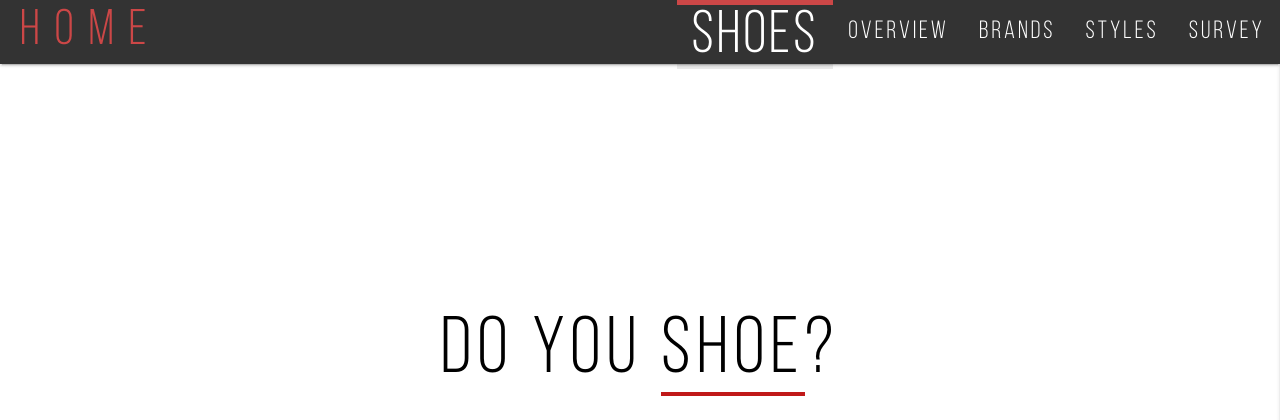
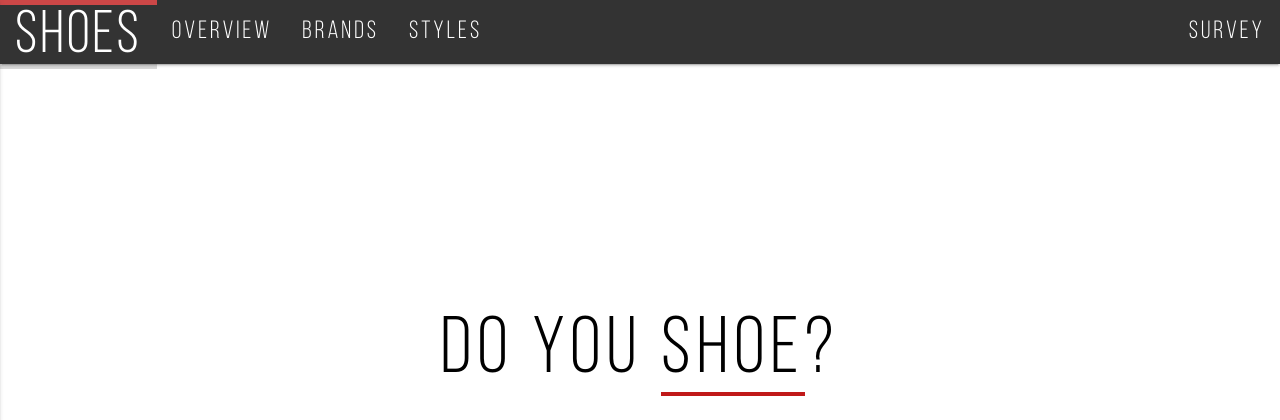
Before and after one commit to aaraymond/CSC174_Assignment9, a PHP site: page /CSC174_Assignment9/ in a window 1280 px wide. Shown: the top 420 px of the page. Run offline with PHP 8.4, Linux system fonts and the light colour scheme; some libraries are stand-ins or nearby versions.

Commit message:
Changed Navbar for f pattern

```diff
--- a/css/override.css
+++ b/css/override.css
@@ -37,12 +37,12 @@ nav .active a{
 	border-top: 5px solid #c01919;
 }
 
-.navbar-fixed a.left{
+/*.navbar-fixed a.left{
 	font-family: BebasNeue;
 	font-size: 50px;
 	padding-left: 20px;
 	letter-spacing: 15px;
-}
+}*/
 
 
 /* Shoes Section */
--- a/index.php
+++ b/index.php
@@ -23,9 +23,9 @@
 <!-- Creating a fixed navbar with hamburger menu -->
   <nav class="navbar-fixed">
     <div class="nav-container nav-wrapper" id="top-nav">
-      <a href="#first" class="left brand-logo">Home</a>
+      <a href="#" data-activates="mobile-demo" class="left button-collapse"><i class="material-icons">menu</i></a>
 
-      <a href="#" data-activates="mobile-demo" class="right button-collapse"><i class="material-icons">menu</i></a>
+
 
 
       <ul class="side-nav" id="mobile-demo">
@@ -36,13 +36,19 @@
         <li><a href="#Survey">Survey</a></li>
       </ul>
 
-      <ul class="right hide-on-med-and-down" id="nav-mobile">
+      <ul class="left hide-on-med-and-down" id="nav-mobile">
         <li class="active"><a href="#Shoes">Shoes</a></li>
         <li><a href="#Overview">Overview</a></li>
         <li><a href="#Brands">Brands</a></li>
         <li><a href="#Styles">Styles</a></li>
-        <li><a href="#Survey">Survey</a></li>
+
       </ul>
+
+      <ul class="right">
+      <li><a href="#Survey">Survey</a></li>
+    </ul>
+
+
 
     </div>
   </nav>
@@ -258,7 +264,7 @@
 <script src = "js/scrolling.js"></script>
 <script> $('.button-collapse').sideNav({
       menuWidth: 300, // Default is 300
-      edge: 'right', // Choose the horizontal origin
+      edge: 'left', // Choose the horizontal origin
       closeOnClick: true, // Closes side-nav on <a> clicks, useful for Angular/Meteor
       draggable: true, // Choose whether you can drag to open on touch screens,
       })
--- a/js/scrolling.js
+++ b/js/scrolling.js
@@ -29,7 +29,7 @@ $(document).ready(function () {
             var currentScrollPos = $(document).scrollTop();
 
             //Iterate through all node
-            $('.right > li > a').each(function () {
+            $('ul > li > a').each(function () {
                 var curLink = $(this);
                 var refElem = $(curLink.attr('href'));
                 var navBarHeight = $('#top-nav').height()
```
